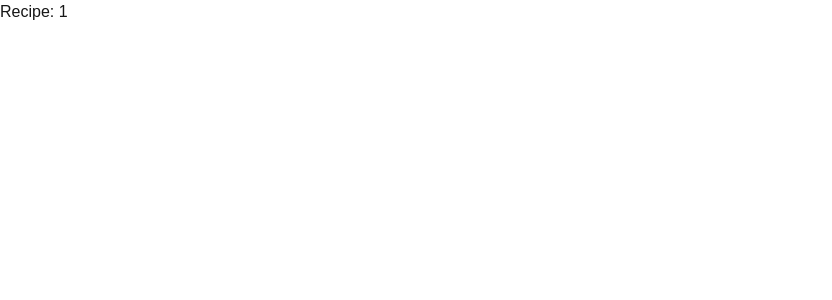
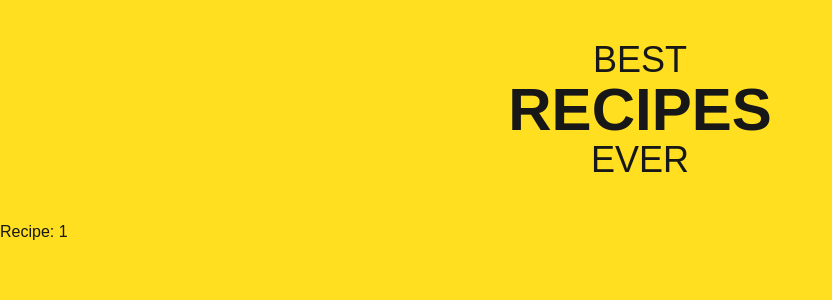
Before and after one commit to ponochovny/recipe, a Next.js app: page /recipes/1 in a window 1280 px wide. Shown: the top 300 px of the page, without its empty margins (0-832 px from the left). Built offline with nearby package versions, Linux system fonts and the light colour scheme.

Commit message:
fixes, added types

```diff
--- a/src/app/globals.css
+++ b/src/app/globals.css
@@ -1,7 +1,7 @@
 @import 'tailwindcss';
 
 :root {
-	--background: #ffffff;
+	/* --background: #ffffff; */
 	--foreground: #171717;
 }
 
@@ -20,7 +20,7 @@
 } */
 
 body {
-	background: var(--background);
+	/* background: var(--background); */
 	color: var(--foreground);
 	font-family: Arial, Helvetica, sans-serif;
 }
--- a/src/entities/recipe/types/index.ts
+++ b/src/entities/recipe/types/index.ts
@@ -1,4 +1,12 @@
+/* eslint-disable @typescript-eslint/no-explicit-any */
 export interface IRecipe {
-	fields: { title: string; cookingTime: string }
+	fields: {
+		title: string
+		cookingTime: string
+		slug: string
+		thumbnail: any
+		ingredients: string[]
+		method: any
+	}
 	sys: { id: string }
 }
--- a/src/pages/index.tsx
+++ b/src/pages/index.tsx
@@ -3,7 +3,7 @@ import { RecipeList } from '@/widgets/recipesList'
 const Home = () => {
 	return (
 		<div>
-			<h2 className='text-2xl font-bold mb-4'>Recipe List:</h2>
+			{/* <h2 className='text-2xl font-bold mb-4'>Recipe List:</h2> */}
 			<RecipeList />
 		</div>
 	)
--- a/src/shared/layout/main.tsx
+++ b/src/shared/layout/main.tsx
@@ -1,6 +1,7 @@
 import type { Metadata } from 'next'
 import { Geist, Geist_Mono } from 'next/font/google'
 import '@/app/globals.css'
+import Link from 'next/link'
 
 const geistSans = Geist({
 	variable: '--font-geist-sans',
@@ -25,8 +26,17 @@ export default function RootLayout({
 	return (
 		<html lang='en'>
 			<body
-				className={`${geistSans.variable} ${geistMono.variable} antialiased`}
+				className={`${geistSans.variable} ${geistMono.variable} antialiased bg-yellow-300`}
 			>
+				<div className='text-center'>
+					<Link href='/' className='hover:opacity-80'>
+						<h1 className='text-6xl font-bold text-center inline-flex flex-col uppercase py-10'>
+							<span className='font-light text-4xl'>Best</span>
+							Recipes
+							<span className='font-light text-4xl'>Ever</span>
+						</h1>
+					</Link>
+				</div>
 				{children}
 			</body>
 		</html>
--- a/src/widgets/recipesList/ui/recipesList.tsx
+++ b/src/widgets/recipesList/ui/recipesList.tsx
@@ -29,7 +29,7 @@ const RecipesList = () => {
 	}, [])
 
 	return (
-		<div className='grid grid-cols-3 space-y-4 space-x-6'>
+		<div className='grid grid-cols-3 space-y-4 space-x-6 px-4'>
 			{recipes.map((recipe) => (
 				<RecipeCard key={recipe.sys.id} recipe={recipe} />
 			))}
```
